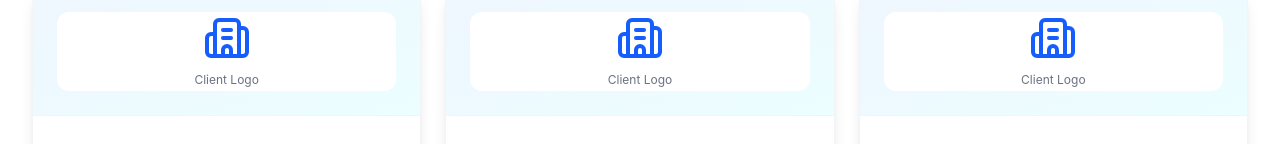
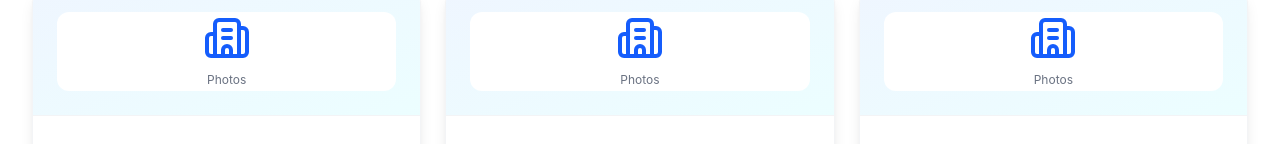
Before and after one commit to priyanshmalakar/gita-mediline, a Next.js app: page /projects in a window 1280 px wide. Shown: the part 805-949 px from the top of the page. Built offline with nearby package versions, Linux system fonts and the light colour scheme.

Commit message:
upate to the  client logo to phots

```diff
--- a/src/app/projects/page.jsx
+++ b/src/app/projects/page.jsx
@@ -396,7 +396,7 @@ const ProjectsPage = () => {
                     {/* Replace with actual logo */}
                     <div className="text-center">
                       <Building2 className="w-12 h-12 text-blue-600 mx-auto mb-2" />
-                      <p className="text-xs text-gray-500">Client Logo</p>
+                      <p className="text-xs text-gray-500">Photos</p>
                     </div>
                   </div>
                 </div>
```
